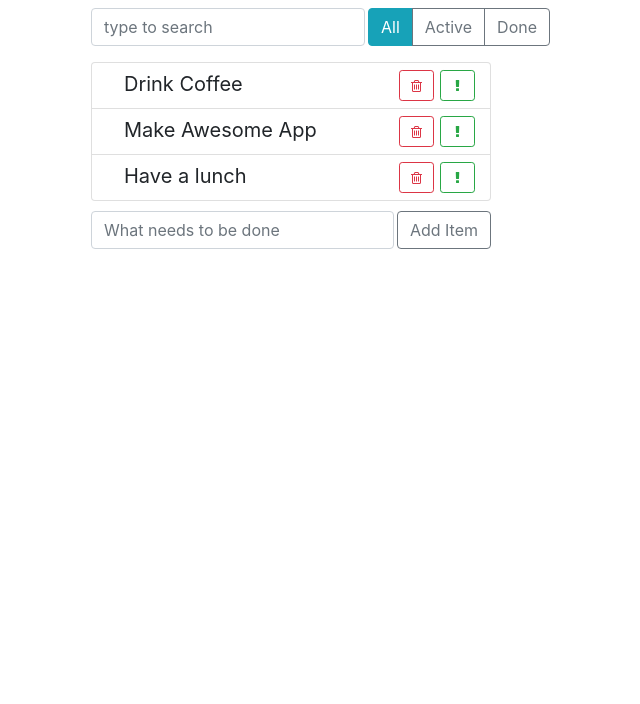
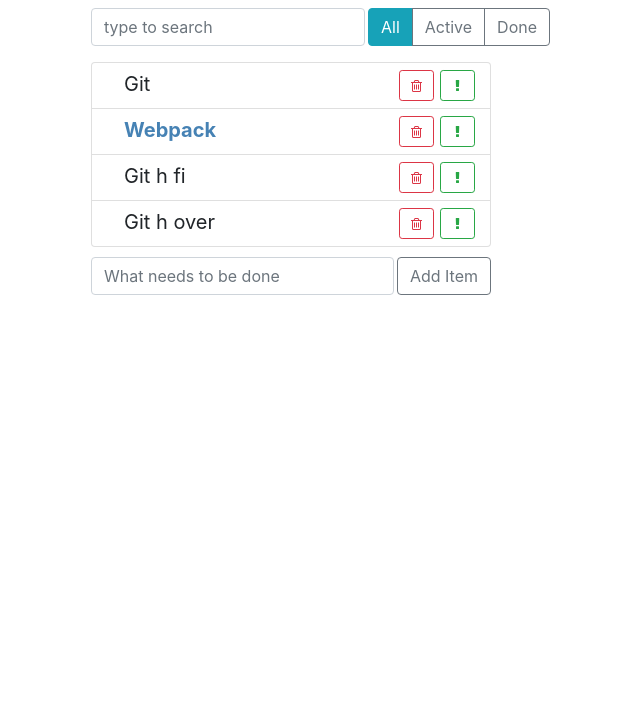
Before and after one commit to EvgeniUPS/frontend-catalog, a React app: page / in a window 1280 px wide. Shown: the part 96-800 px from the top of the page, without its empty margins (349-989 px from the left). Built offline with nearby package versions, Linux system fonts and the light colour scheme.

Commit message:
init
Signed-off-by: EvgeniUPS <evgeniups@gmail.com>

```diff
--- a/public/index.html
+++ b/public/index.html
@@ -14,7 +14,7 @@
       rel="stylesheet"
       href="https://stackpath.bootstrapcdn.com/font-awesome/4.7.0/css/font-awesome.min.css"
     />
-    <title>TODO React App</title>
+    <title>Frontend - catalog</title>
   </head>
   <body>
     <noscript> You need to enable JavaScript to run this app. </noscript>
--- a/src/components/app/app.js
+++ b/src/components/app/app.js
@@ -5,21 +5,22 @@ import SearchPanel from '../search-panel'
 import TodoList from '../todo-list'
 import ItemStatusFilter from '../item-status-filter'
 import ItemAddForm from '../item-add-form'
-
+import data from './data.json'
 import './app.css'
 
 export default class App extends Component {
   maxId = 100
 
   state = {
-    todoData: [
-      this.createTodoItem('Drink Coffee'),
-      this.createTodoItem('Make Awesome App'),
-      this.createTodoItem('Have a lunch')
-      // { label: 'Drink Coffee', important: false, id: 1 },
-      // { label: 'Make Awesome App', important: true, id: 2 },
-      // { label: 'Have a lunch', important: false, id: 3 }
-    ],
+    todoData: data,
+    // todoData: [
+    //   this.createTodoItem('Drink Coffee'),
+    //   this.createTodoItem('Make Awesome App'),
+    //   this.createTodoItem('Have a lunch')
+    //   // { label: 'Drink Coffee', important: false, id: 1 },
+    //   // { label: 'Make Awesome App', important: true, id: 2 },
+    //   // { label: 'Have a lunch', important: false, id: 3 }
+    // ],
     term: '',
     filter: 'all' //active, all, done
   }
--- /dev/null
+++ b/src/components/app/data.json
@@ -0,0 +1,6 @@
+[
+  { "label": "Git", "important": false, "id": 1 },
+  { "label": "Webpack", "important": true, "id": 2 },
+  { "label": "Git h fi", "important": false, "id": 3 },
+  { "label": "Git h over", "important": false, "id": 3 }
+]
```
Also changed, not shown: 1 other file.
